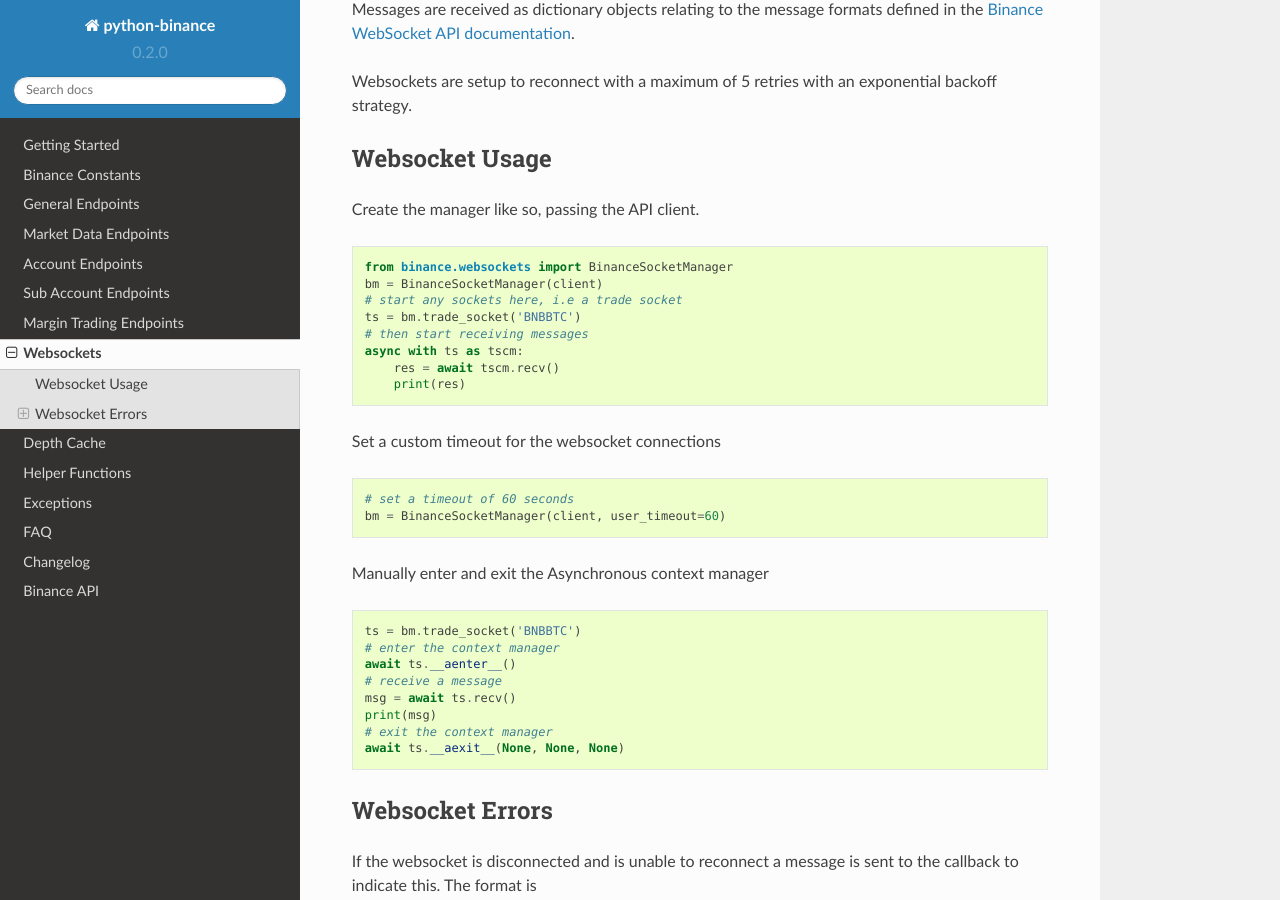
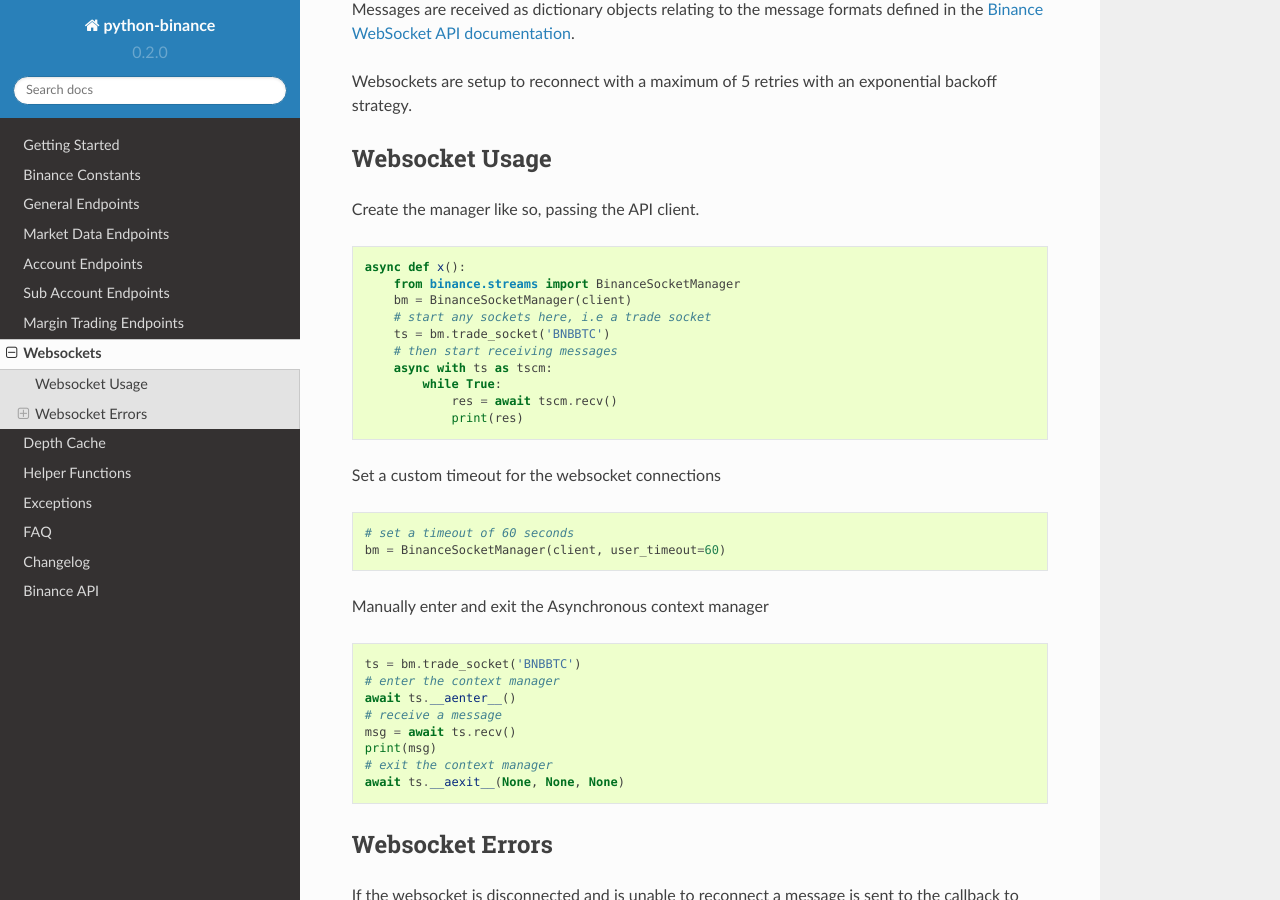
Before and after one commit to philip-luther/python-binance, a Sphinx documentation site: the page built from docs/websockets.rst, in a window 1280 px wide and 900 px high, scrolled down 378 px. Built offline with Sphinx 7.4.7 and the Read the Docs theme 2.0.0, drawn with Linux system fonts in a browser that asks for light colours; formulas are drawn with MathJax 3; pages that are not in the unit, such as notebooks, are missing from menus.

Commit message:
Update websockets and depth_cache docs to use while True

```diff
--- a/docs/websockets.rst
+++ b/docs/websockets.rst
@@ -21,14 +21,16 @@
 
 .. code:: python
 
-    from binance.websockets import BinanceSocketManager
-    bm = BinanceSocketManager(client)
-    # start any sockets here, i.e a trade socket
-    ts = bm.trade_socket('BNBBTC')
-    # then start receiving messages
-    async with ts as tscm:
-        res = await tscm.recv()
-        print(res)
+    async def x():
+        from binance.streams import BinanceSocketManager
+        bm = BinanceSocketManager(client)
+        # start any sockets here, i.e a trade socket
+        ts = bm.trade_socket('BNBBTC')
+        # then start receiving messages
+        async with ts as tscm:
+            while True:
+                res = await tscm.recv()
+                print(res)
 
 Set a custom timeout for the websocket connections
 
```
Also changed, not shown: docs/depth_cache.rst (+8 -7 lines).
